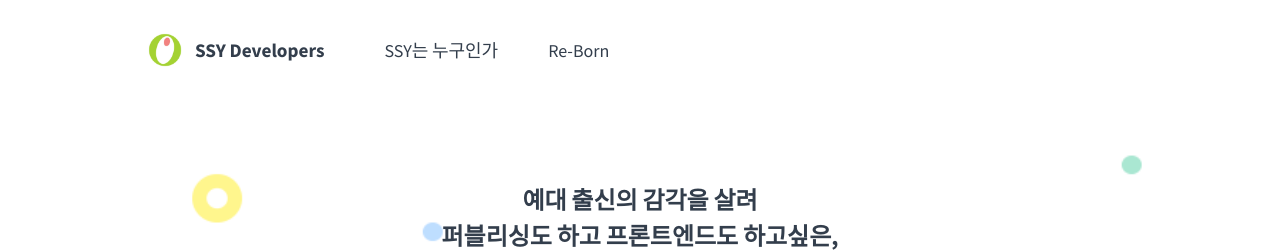
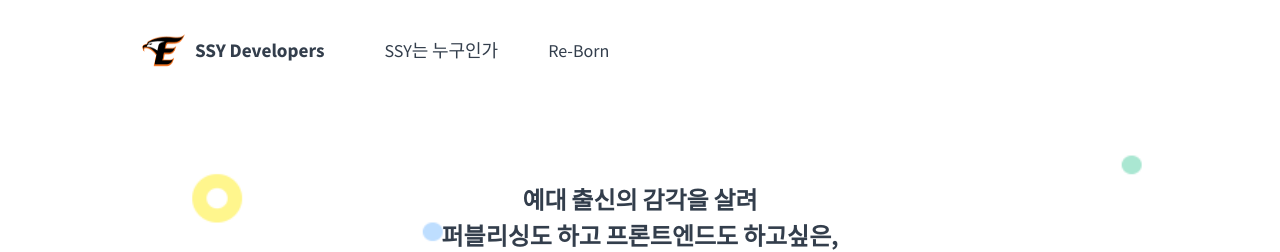
Before and after one commit to devSeeyoon/devseeyoon.github.io, a Jekyll site: the page built from index.md, in a window 1280 px wide. Shown: the top 252 px of the page. Built offline with Jekyll 4.4.1, drawn with Linux system fonts in a browser that asks for light colours.

Commit message:
파비콘이랑 로고 수정

```diff
--- a/_includes/nav.html
+++ b/_includes/nav.html
@@ -13,7 +13,7 @@
 
     <div class="logo">
       <a href="{{ '' | prepend: site.baseurl }}/">
-        <img src="/meta/oy_logo.jpg">
+        <img src="/meta/h_logo.png">
         <span>SSY Developers</span>
       </a>
     </div>
```
Also changed, not shown: meta/favicon.ico, meta/h_logo.png (added).
